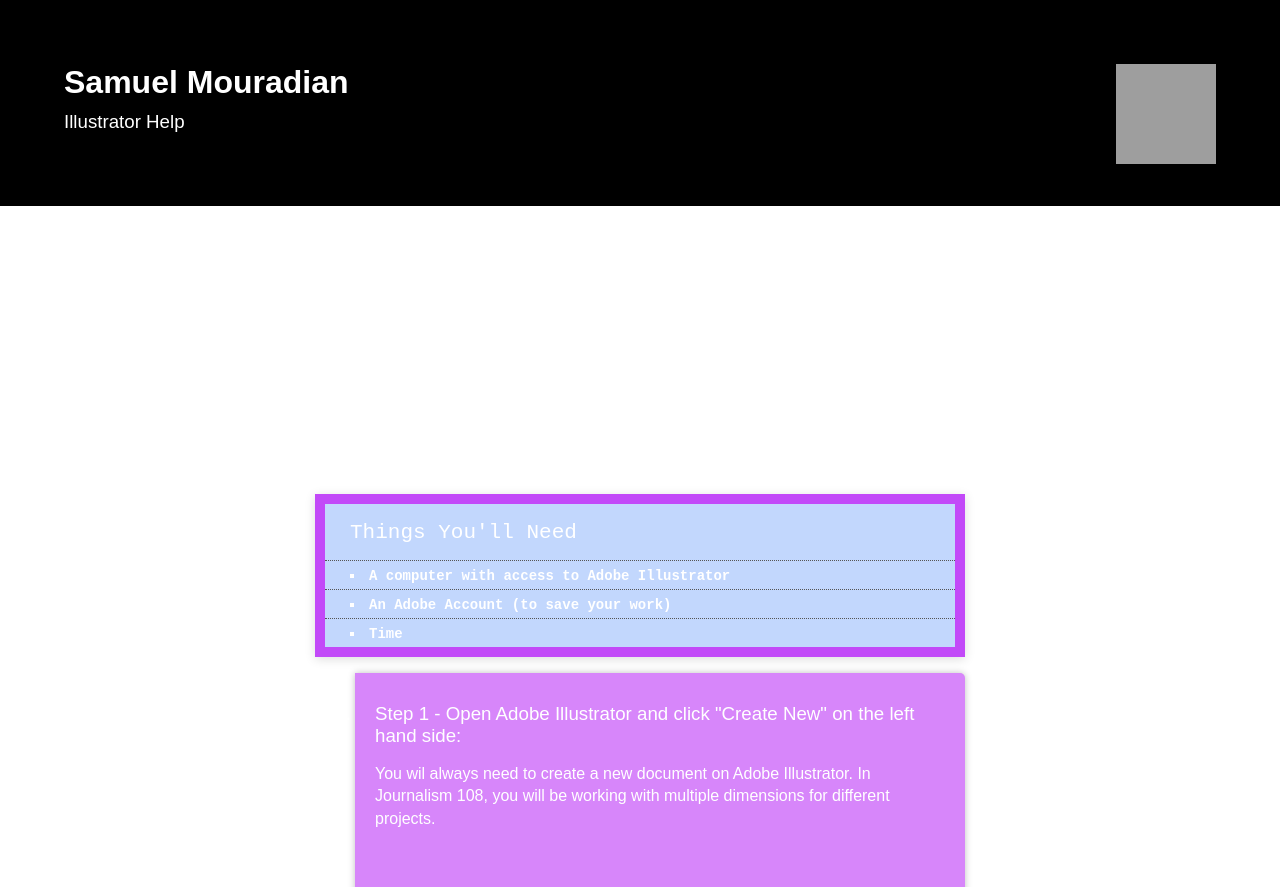
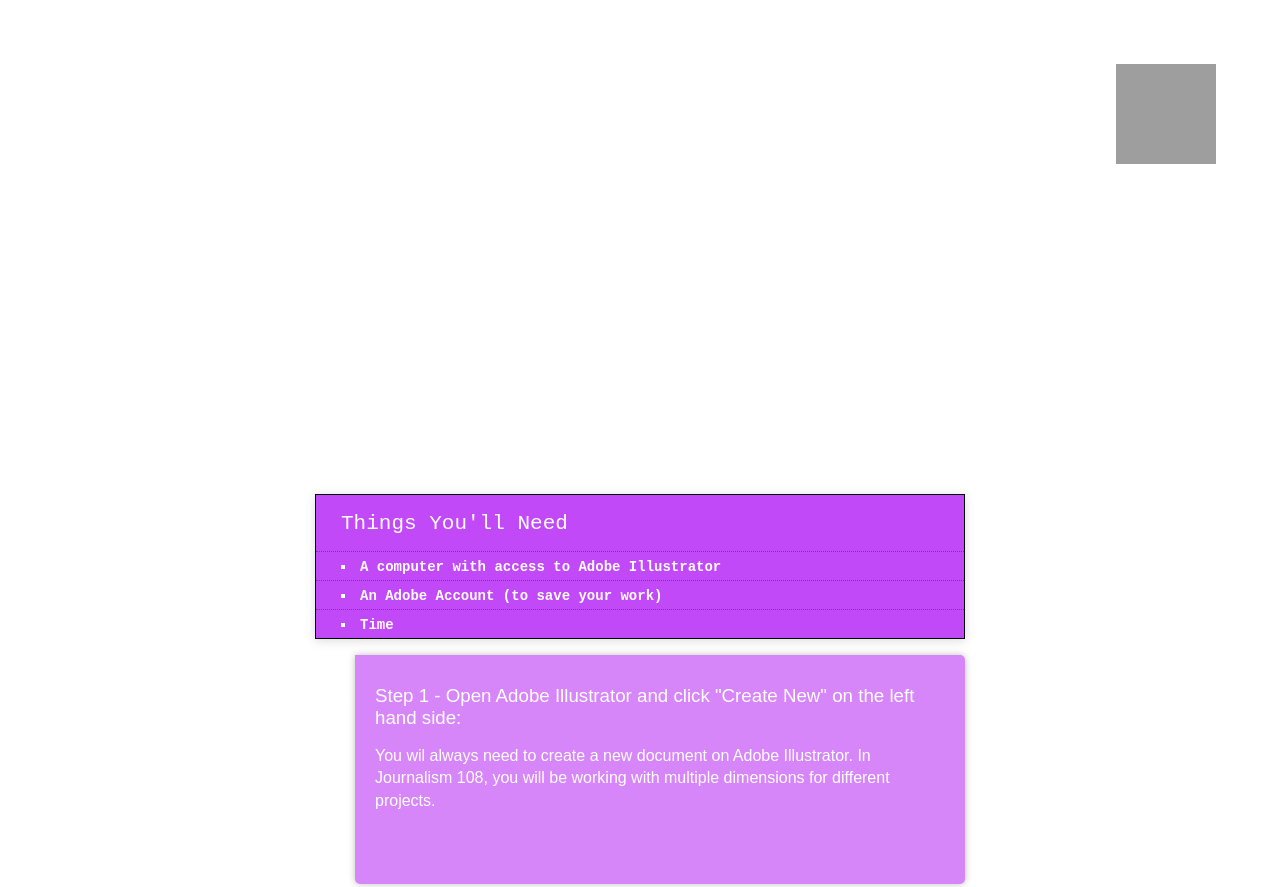
Before and after one commit to smouradian2154/Challenge-6_Wiki-How, a plain HTML site: page index.html in a window 1280 px wide. Shown: the top 887 px of the page. Drawn offline with Linux system fonts and the light colour scheme; grey boxes are pictures that could not be loaded.

Commit message:
Update index.html

```diff
--- a/index.html
+++ b/index.html
@@ -209,7 +209,7 @@ Customise the visual style and appearance of your guide.
       header, footer {
         padding:5%;
         border:0 10%;
-        background-color:#000000;          /* CHANGE THE HEADER AND FOOTER COLOR HERE */
+        background-color:#FFFFFF;          /* CHANGE THE HEADER AND FOOTER COLOR HERE */
         width:100%;
         margin:0px;
       }
@@ -267,8 +267,8 @@ Customise the visual style and appearance of your guide.
       ul {
         font-family:"Courier New", Courier, monospace;
         box-shadow:0px 2px 10px #ddd;
-        background-color: #c2d7fd;          /* CHANGE THE THINGS BACKGROUND COLOR HERE */
-        border: 10px solid #c249f8;           /* CHANGE THE THINGS BORDER HERE */
+        background-color: #c249f8;          /* CHANGE THE THINGS BACKGROUND COLOR HERE */
+        border: 1px solid #000000;           /* CHANGE THE THINGS BORDER HERE */
         padding:0;
         margin:2em 0 0;
         position:relative;
```
